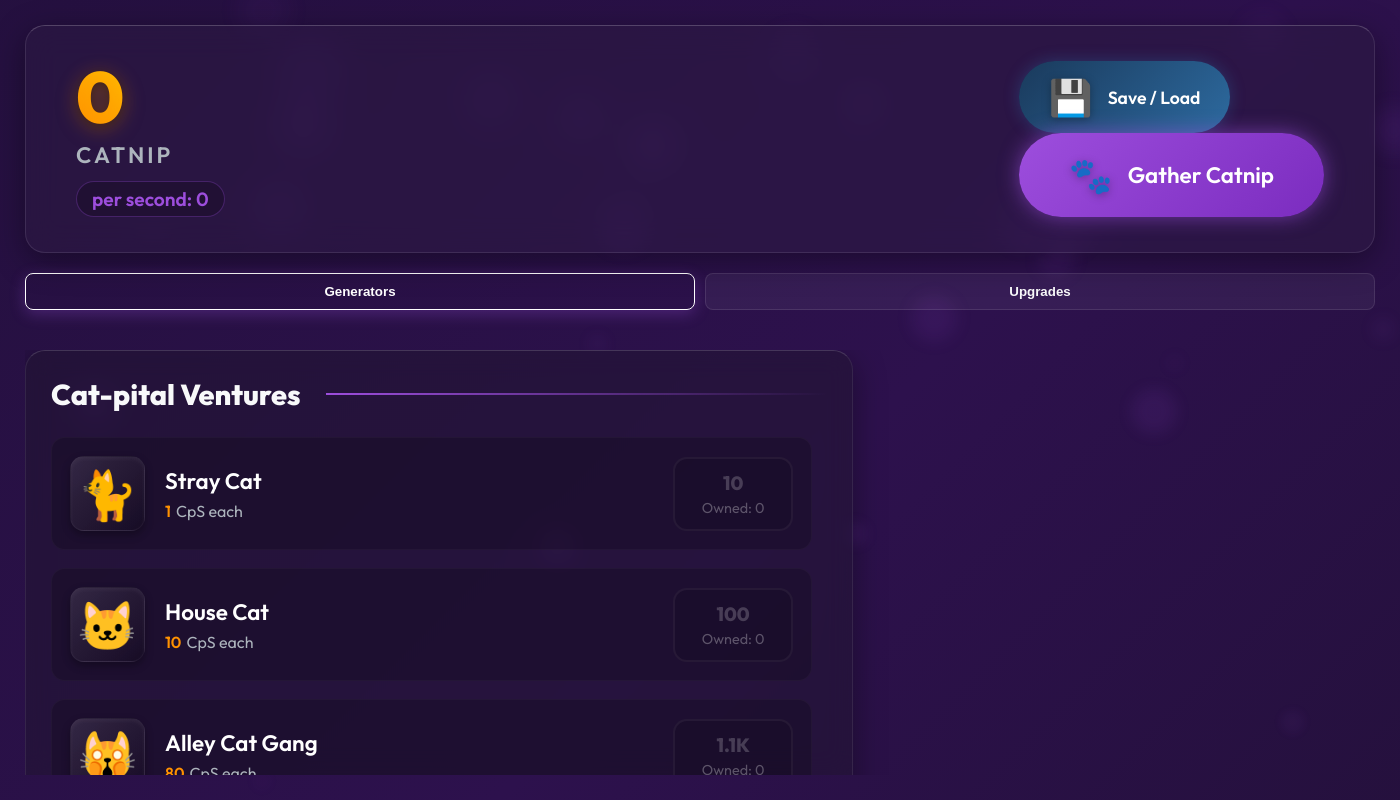
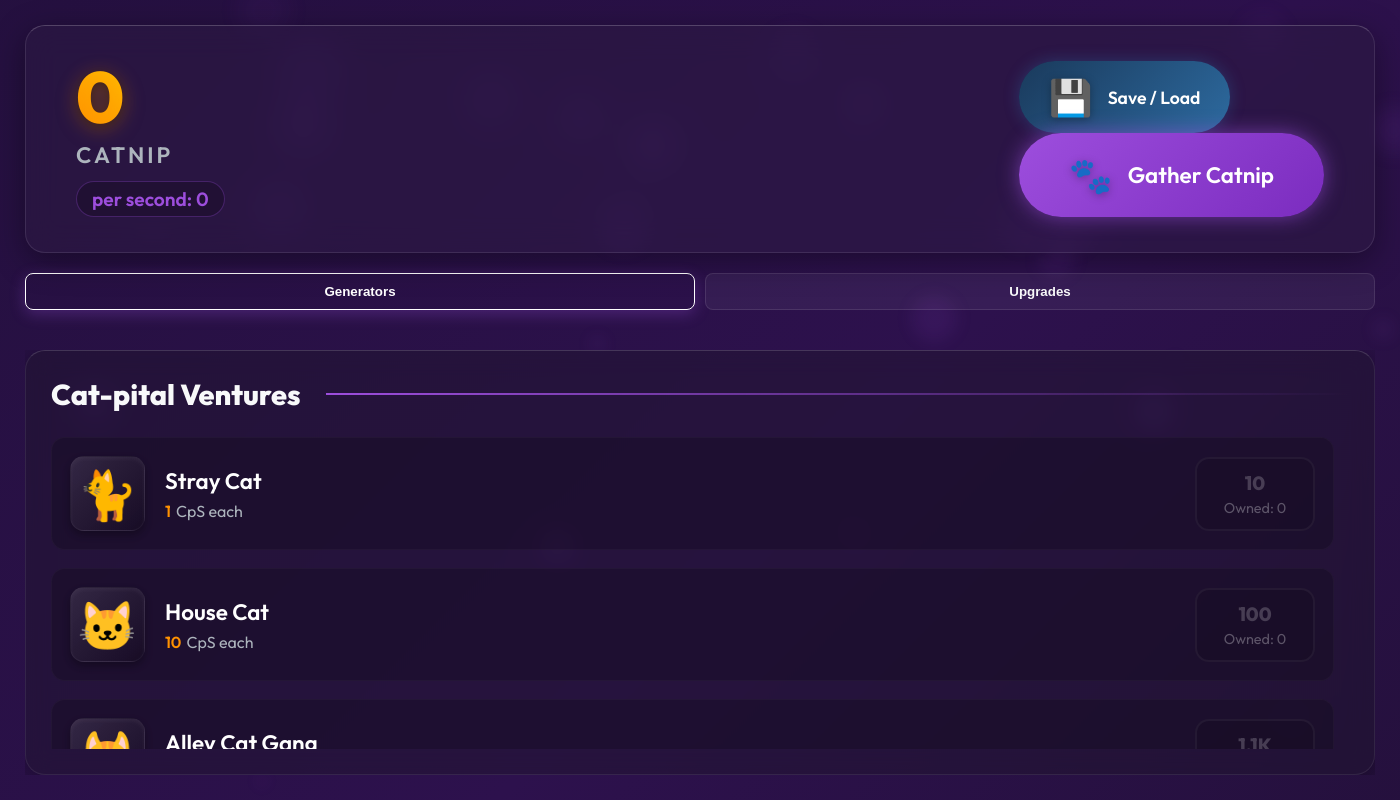
Before and after one commit to Cats987/AdCat, an Electron app: page index.html in a window 1400 px wide. Drawn offline with Linux system fonts and the light colour scheme.

Commit message:
Force height constraints for internal panel scrolling (v4)

```diff
--- a/index.css
+++ b/index.css
@@ -185,23 +185,22 @@ body {
 }
 
 #main-content {
-    display: grid;
-    grid-template-columns: 2fr 1.2fr;
-    gap: 25px;
+    display: block; /* Change from grid to block since we use tabs */
     flex: 1;
-    min-height: 0; /* Critical for flex shrinking */
+    min-height: 0;
     overflow: hidden;
+    position: relative;
 }
 
 .tab-pane {
     display: none;
     height: 100%;
-    min-height: 0;
+    width: 100%;
 }
 
 .tab-pane.active {
-    display: flex;
-    flex-direction: column;
+    display: block;
+    height: 100%;
 }
 
 .panel {
@@ -215,6 +214,8 @@ body {
     border-top: 1px solid rgba(255, 255, 255, 0.15);
     display: flex;
     flex-direction: column;
+    height: 100%;
+    max-height: 100%;
     overflow: hidden;
 }
 
--- a/service-worker.js
+++ b/service-worker.js
@@ -1,4 +1,4 @@
-const CACHE_NAME = 'adcat-cache-v3';
+const CACHE_NAME = 'adcat-cache-v4';
 const ASSETS = [
   './',
   './index.html',
```
